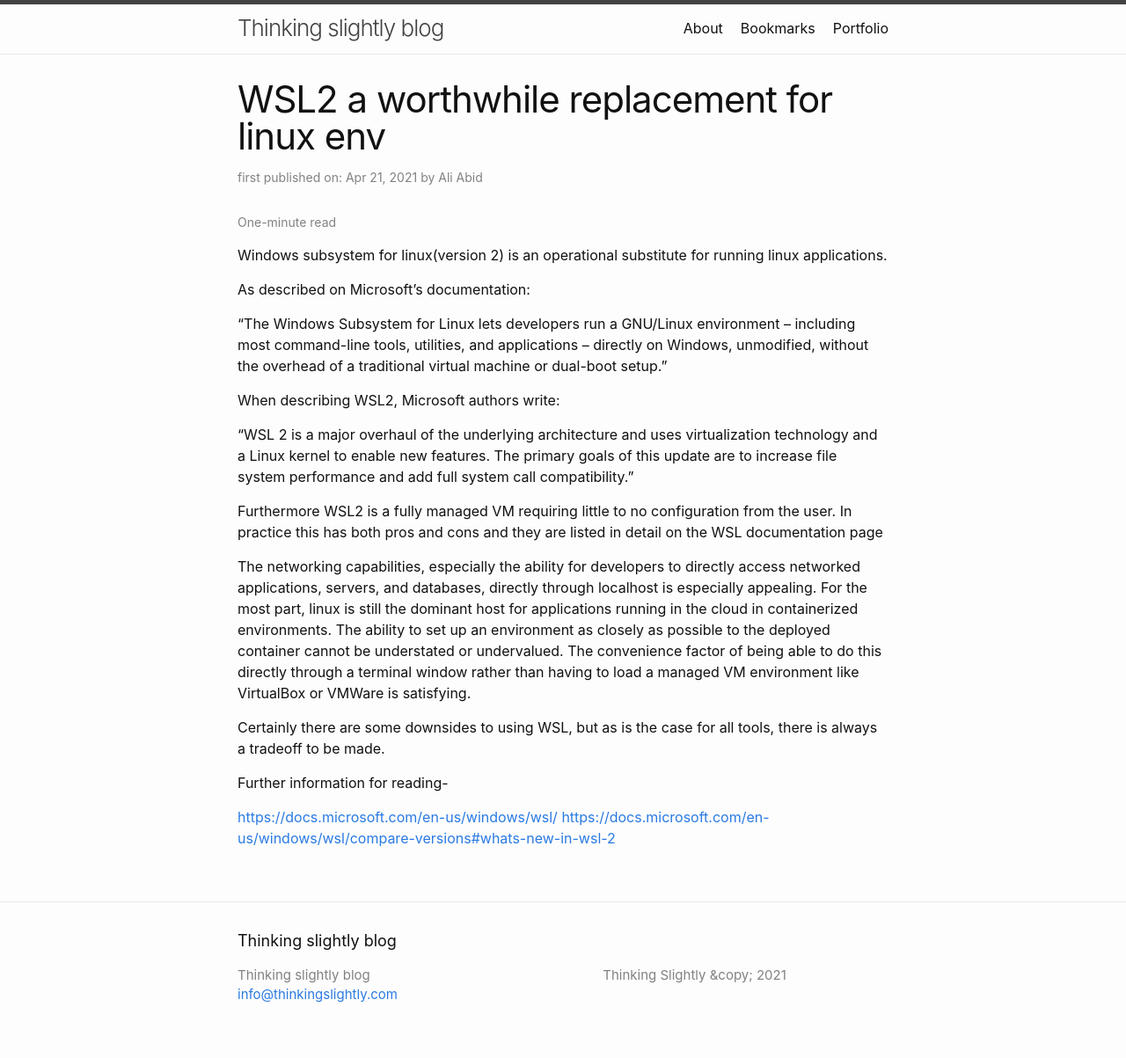
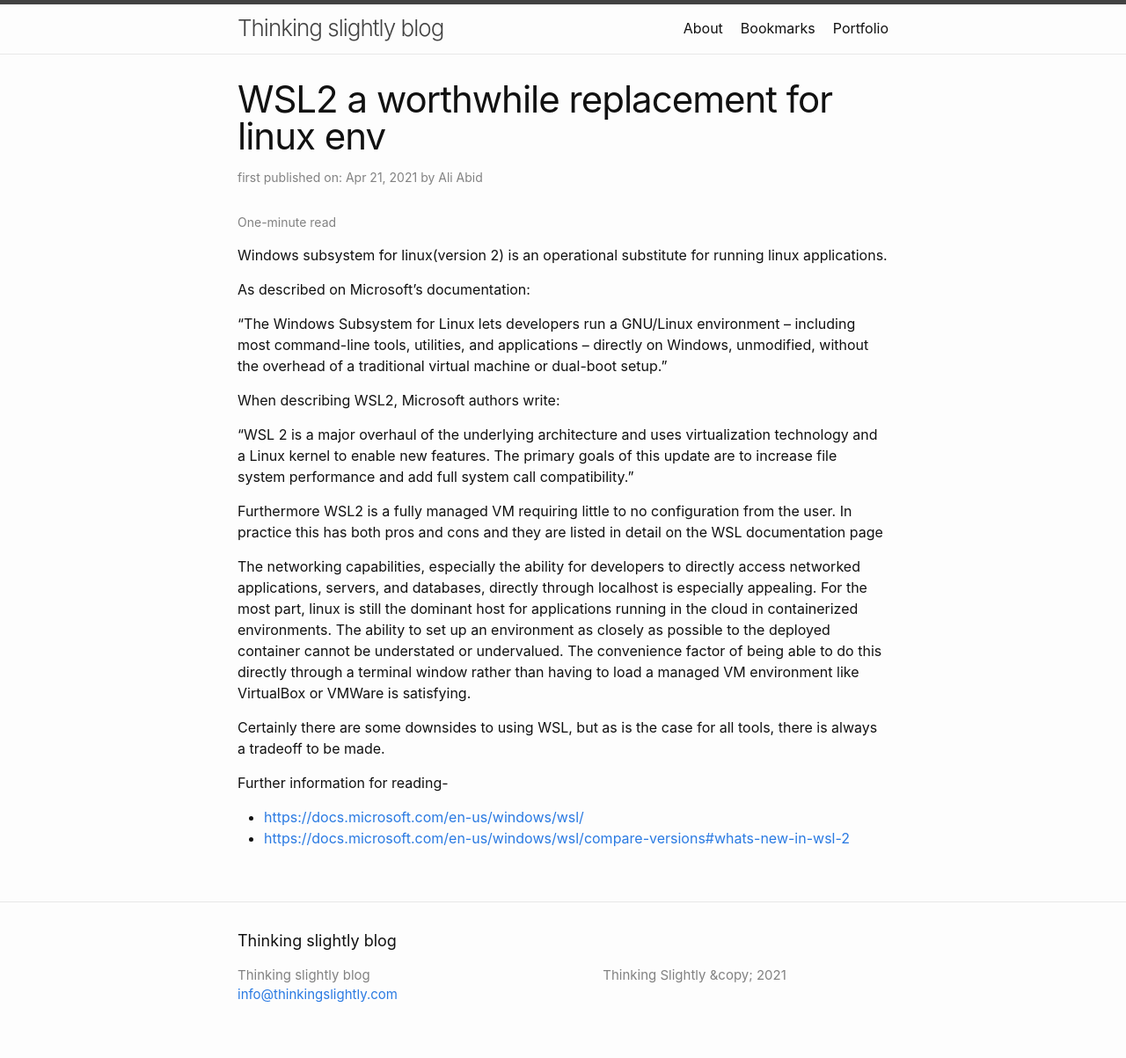
Before and after one commit to aliabiddev/aliabiddev.github.io, a Jekyll site: the page built from _posts/2021-01-01-post9.md, in a window 1280 px wide. Shown: the whole page at 88% size. Built offline with Jekyll 4.4.1, drawn with Linux system fonts in a browser that asks for light colours.

Commit message:
created list for links post9

```diff
--- a/_posts/2021-01-01-post9.md
+++ b/_posts/2021-01-01-post9.md
@@ -29,5 +29,5 @@ Certainly there are some downsides to using WSL, but as is the case for all tool
 
 Further information for reading-
 
-<https://docs.microsoft.com/en-us/windows/wsl/>
-<https://docs.microsoft.com/en-us/windows/wsl/compare-versions#whats-new-in-wsl-2>
+ - <https://docs.microsoft.com/en-us/windows/wsl/>
+ - <https://docs.microsoft.com/en-us/windows/wsl/compare-versions#whats-new-in-wsl-2>
```
